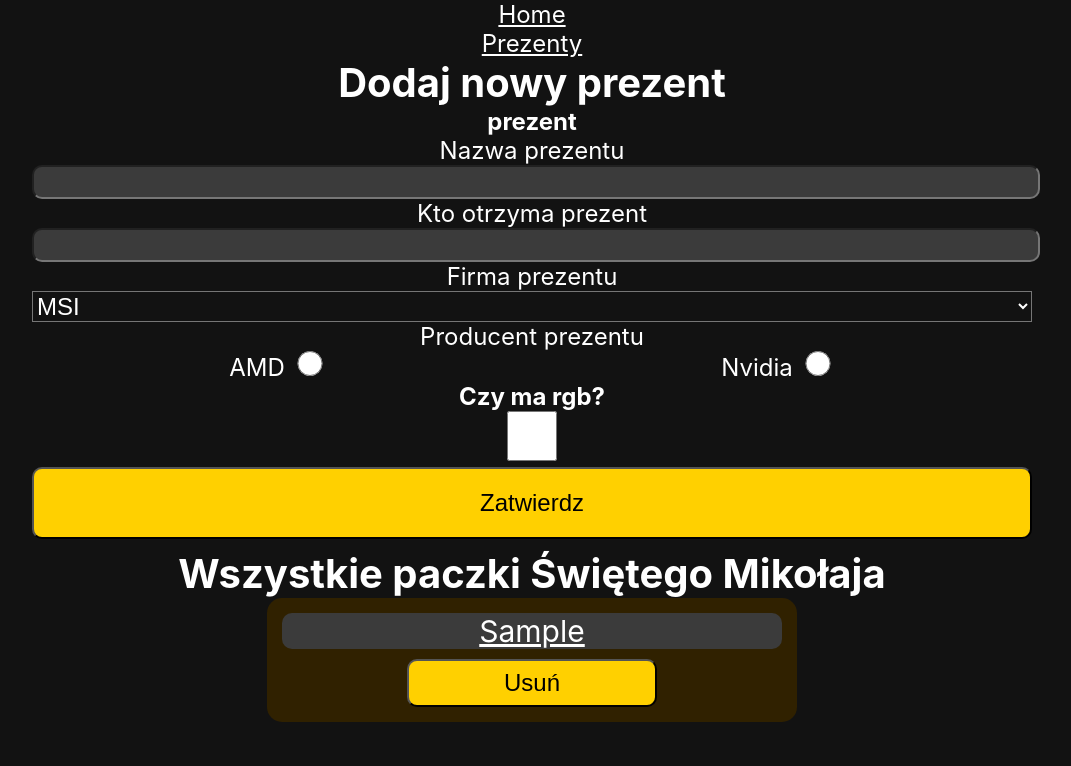
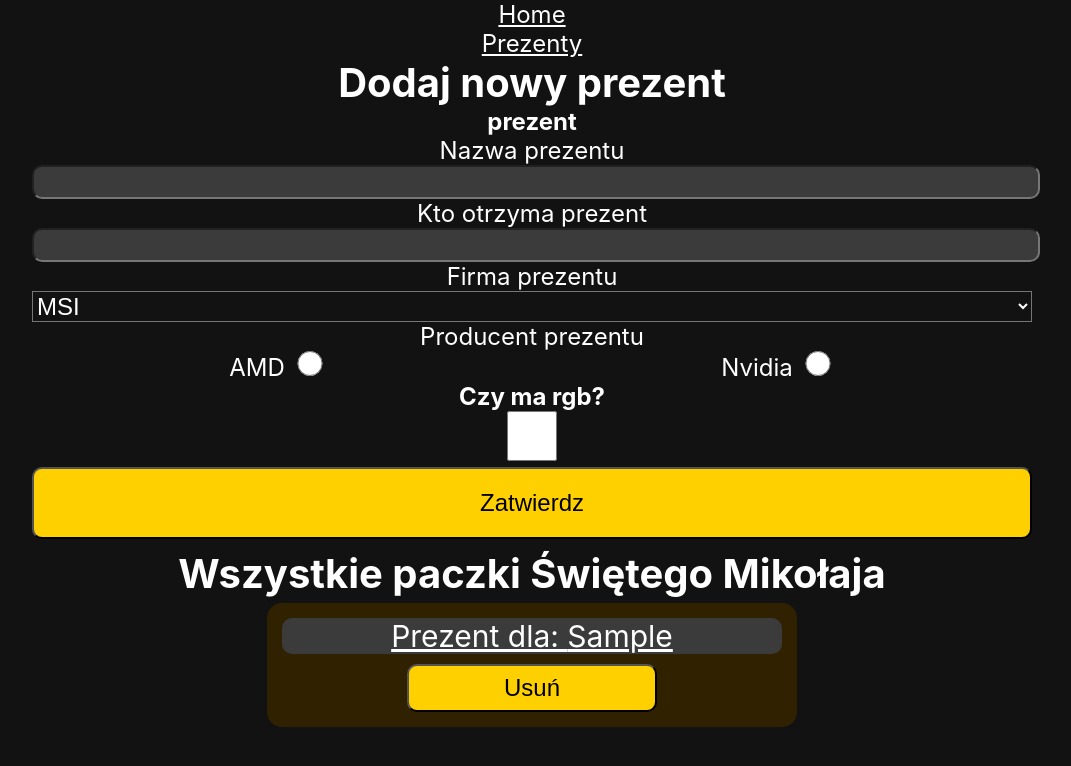
Before and after one commit to wiktorwp/Frontend-exercises, a React (Create React App) app in the folder sprawdzian1/: page /prezents in a window 1280 px wide. Both pictures are taken after typing "Sample", "Sample" into the empty fields and a click on the button "Zatwierdz". Shown: the top 766 px of the page, without its empty margins (108-1179 px from the left). Built offline with nearby package versions, Linux system fonts and the light colour scheme.

Commit message:
poprawki css

```diff
--- a/sprawdzian1/src/App.css
+++ b/sprawdzian1/src/App.css
@@ -21,6 +21,10 @@ div{
   text-align: center;
   align-items: center;
   justify-content: center;
+}
+
+.details div{
+  font-size: 30px;
 }
 
 h5{
@@ -70,6 +74,7 @@ h5{
 }
 
 .Item{
+  margin-top: 5px;
   border-radius: 15px;
   padding: 15px;
   background-color: rgb(48, 33, 0);
--- a/sprawdzian1/src/prezents/PrezentDetails.js
+++ b/sprawdzian1/src/prezents/PrezentDetails.js
@@ -23,13 +23,15 @@ const PrezentDetails = ({ prezent, history, editPrezentAction }, props) => {
     return (
 
         <div>
-            <h3>Konfiguracja przedmiotu w paczce</h3>
+            <h5>Konfiguracja przedmiotu w paczce</h5>
             <div>
+                <div className="details">
                 <div>Nazwa prezentu: {prezent.name}</div>
                 <div>Otrzyma go: {prezent.receiver}</div>
                 <div>Firma robiaca prezent: {prezent.company}</div>
                 <div>Tworca czesci prezentu: {prezent.manu}</div>
                 <div>Czy ma rgb? {checkRgb()}</div>
+            </div>
 
                 <h5>Edycja</h5>
                 <Formik
--- a/sprawdzian1/src/prezents/PrezentList.js
+++ b/sprawdzian1/src/prezents/PrezentList.js
@@ -23,7 +23,7 @@ const PrezentList = ({ prezents, addprezentAction, updatePrezentsAction, complet
                 {prezents.map(prezent => {
                     return (
                         <div className="Item" key={prezent.id}>
-                            <Link to={`/prezents/${prezent.id}`}>{prezent.receiver}</Link>
+                            <Link to={`/prezents/${prezent.id}`}>Prezent dla: {prezent.receiver}</Link>
                             <button onClick={() => deletePrezentAction(prezent)}>Usuń</button>
                         </div>)
                 })}
```
